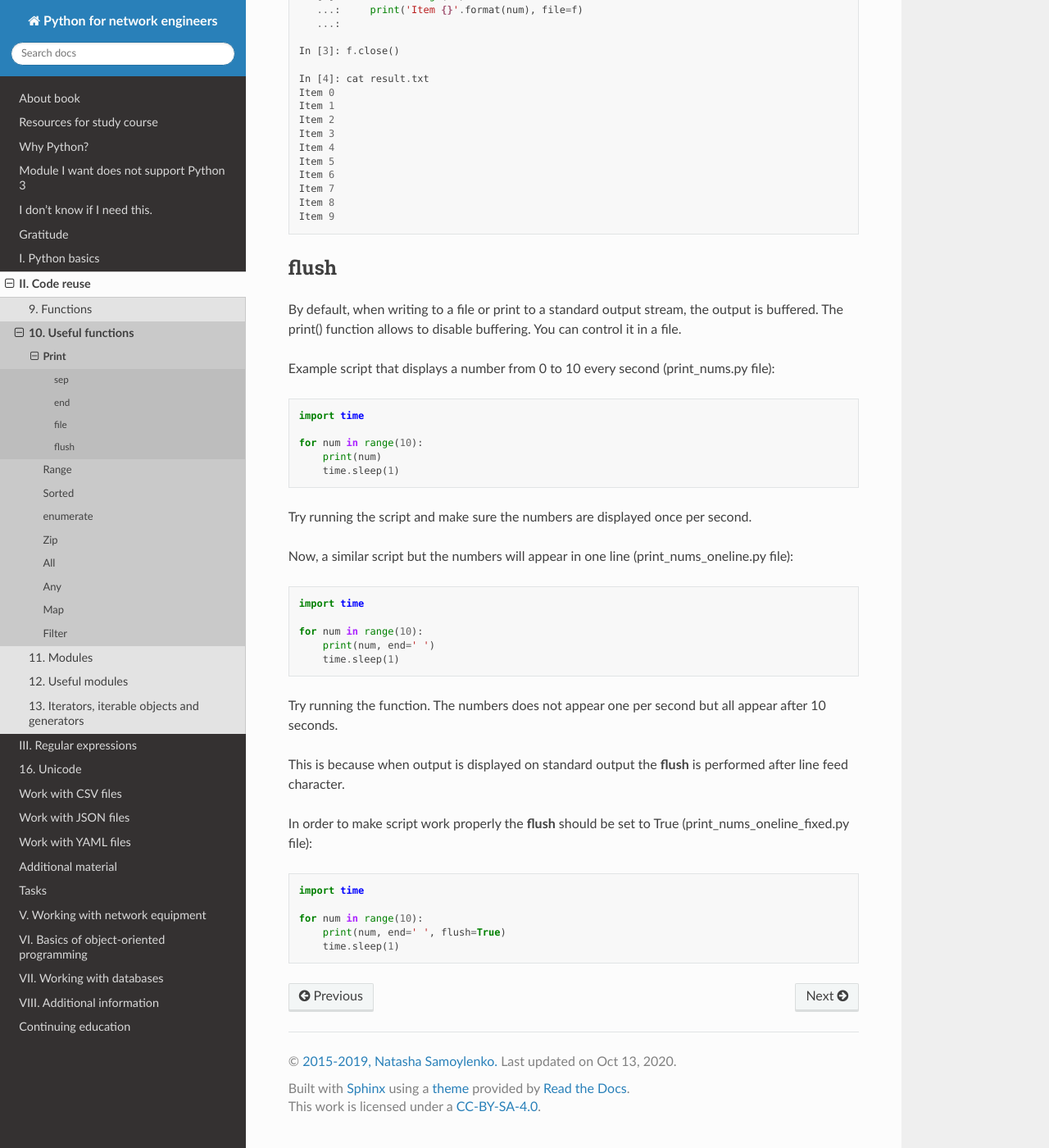
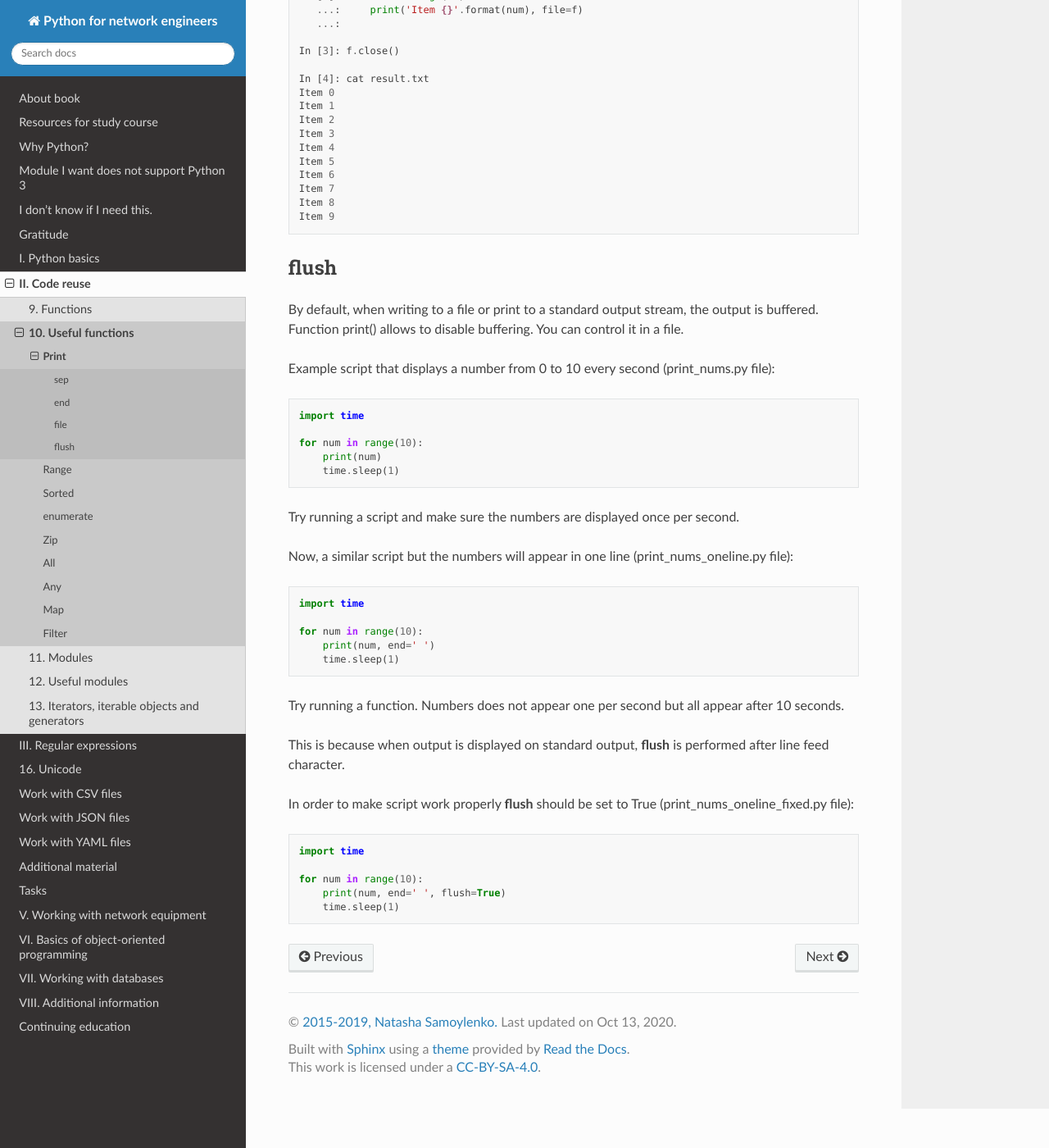
Before and after one commit to natenka/pyneng-book-en, a Sphinx documentation site: the page built from docs/source/book/10_useful_functions/print.rst, in a window 1280 px wide and 1400 px high, scrolled down 2254 px. Shown: the whole window at 82% size. Built offline with Sphinx 7.4.7 and the Read the Docs theme 2.0.0, drawn with Linux system fonts in a browser that asks for light colours; pages that are not in the unit, such as notebooks, are missing from menus; some of the changed text lies outside the part shown.

Commit message:
Update print.rst

```diff
--- a/docs/source/book/10_useful_functions/print.rst
+++ b/docs/source/book/10_useful_functions/print.rst
@@ -3,13 +3,13 @@
 Print
 -------------
 
-The ``print()`` function has been used many times in the book but its full syntax has not yet been considered:
+Function ``print()`` has been used many times in book but its full syntax has not yet been considered:
 
 .. code:: python
 
     print(*items, sep=' ', end='\n', file=sys.stdout, flush=False)
 
-The print() function outputs all elements by separating them by their **sep** value and finishes output with the **end** value.
+Function print() outputs all elements by separating them by their **sep** value and finishes output with **end** value.
 
 All elements that are passed as arguments are converted into strings:
 
@@ -35,9 +35,9 @@
 sep
 ~~~
 
-The sep parameter controls which separator will be used between elements.
+Parameter **sep** controls which separator will be used between elements.
 
-By default, the space is used:
+By default, space is used:
 
 .. code:: python
 
@@ -78,7 +78,7 @@
 end
 ~~~
 
-The **end** parameter controls which value will be displayed after all elements are printed.
+Parameter **end** controls which value will be displayed after all elements are printed.
 By default, line feed character is used:
 
 .. code:: python
@@ -97,7 +97,7 @@
 file
 ~~~~
 
-The **file** parameter controls where values of print() function are displayed. The default output is sys.stdout.
+Parameter **file** controls where values of print() function are displayed. The default output is sys.stdout.
 
 Python allows to pass to **file** as an argument any object with write(string) method.
 
@@ -126,7 +126,7 @@
 flush
 ~~~~~
 
-By default, when writing to a file or print to a standard output stream, the output is buffered.  The print() function allows to disable buffering. You can control it in a file.
+By default, when writing to a file or print to a standard output stream, the output is buffered.  Function print() allows to disable buffering. You can control it in a file.
 
 Example script that displays a number from 0 to 10 every second (print_nums.py file):
 
@@ -138,7 +138,7 @@
         print(num)
         time.sleep(1)
 
-Try running the script and make sure the numbers are displayed once per second.
+Try running a script and make sure the numbers are displayed once per second.
 
 Now, a similar script but the numbers will appear in one line (print_nums_oneline.py file):
 
@@ -150,11 +150,11 @@
         print(num, end=' ')
         time.sleep(1)
 
-Try running the function. The numbers does not appear one per second but all appear after 10 seconds.
+Try running a function. Numbers does not appear one per second but all appear after 10 seconds.
 
-This is because when output is displayed on standard output the **flush** is performed after line feed character.
+This is because when output is displayed on standard output, **flush** is performed after line feed character.
 
-In order to make script work properly the **flush** should be set to True (print_nums_oneline_fixed.py file):
+In order to make script work properly **flush** should be set to True (print_nums_oneline_fixed.py file):
 
 .. code:: python
 
```
